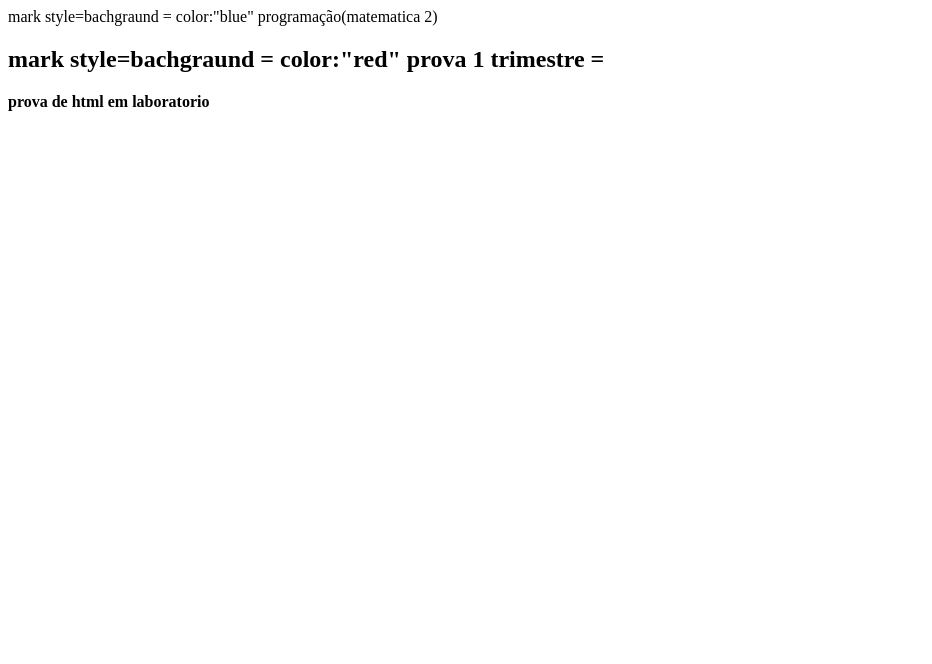
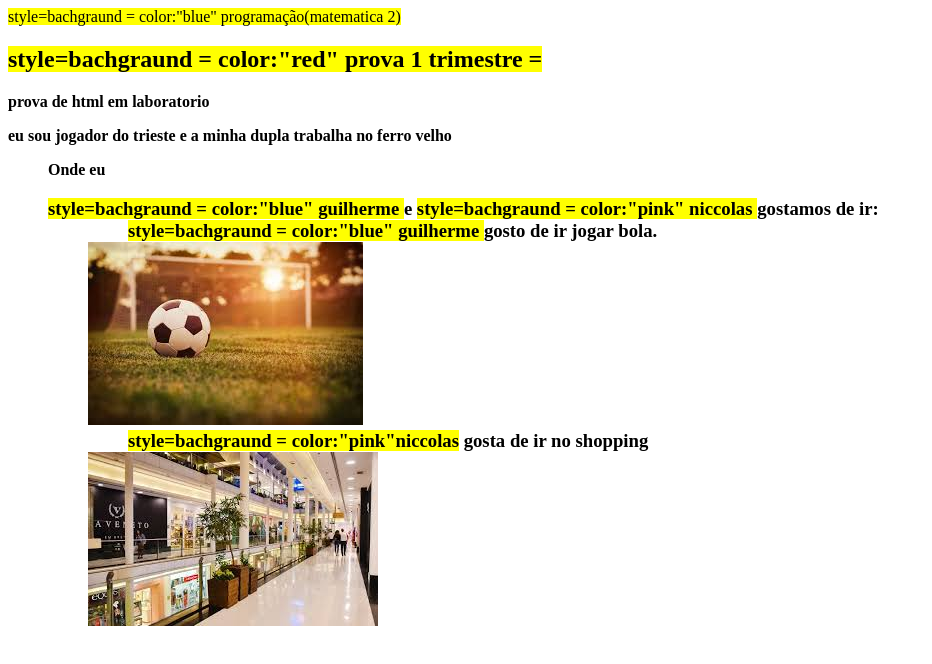
Before and after one commit to gulimaa/prova1-trim, a plain HTML site: page index.html in a window 1280 px wide. Shown: the whole page, without its empty margins (0-932 px from the left). Drawn offline with Linux system fonts and the light colour scheme.

Commit message:
Update index.html

```diff
--- a/index.html
+++ b/index.html
@@ -5,8 +5,20 @@
      <title> niccolas miranda e guilherme de lima</title>
  </head>
   <body>
-    <hl>mark style=bachgraund = color:"blue" programação(matematica 2)</mark> </hl>
-    <h2> mark style=bachgraund = color:"red" prova 1 trimestre = </mark> </h2>
+    <hl><mark>style=bachgraund = color:"blue" programação(matematica 2)</mark> </hl>
+    <h2> <mark> style=bachgraund = color:"red" prova 1 trimestre = </mark> </h2>
     <p> <strong> prova de html em laboratorio </stong> </p>
+   <p> <strong> eu sou jogador do trieste e a minha dupla trabalha no ferro velho </strong> </p>
+   <ol type = "I" start = "1"
+    <li> Onde eu</li> <h3><mark> style=bachgraund = color:"blue" guilherme </mark> e <mark> style=bachgraund = color:"pink" niccolas </mark> gostamos de ir:
+     <ul type = "square" >
+     <ul> <mark> style=bachgraund = color:"blue" guilherme </mark> gosto de ir jogar bola.</ul>
+    <body>
+      <img SRC= "fut.png"ALT
+    </body>
+     <ul> <mark> style=bachgraund = color:"pink"niccolas</mark> gosta de ir no shopping</ul>
+     <body>
+      <img SRC= "shoping.png"ALT
+     </body>
 
   </body>
```
